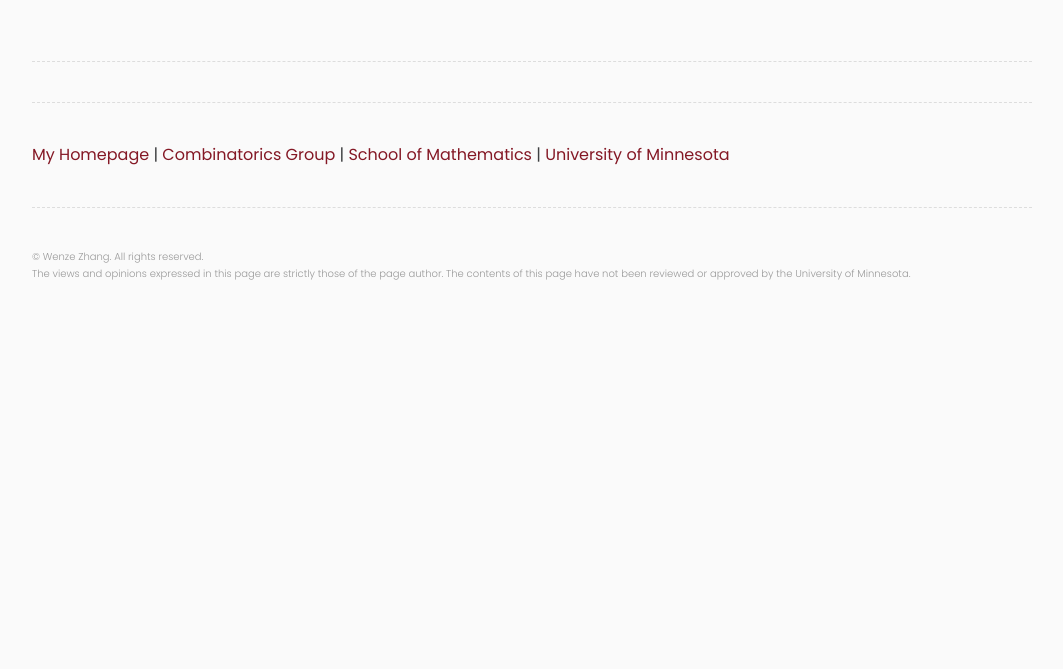
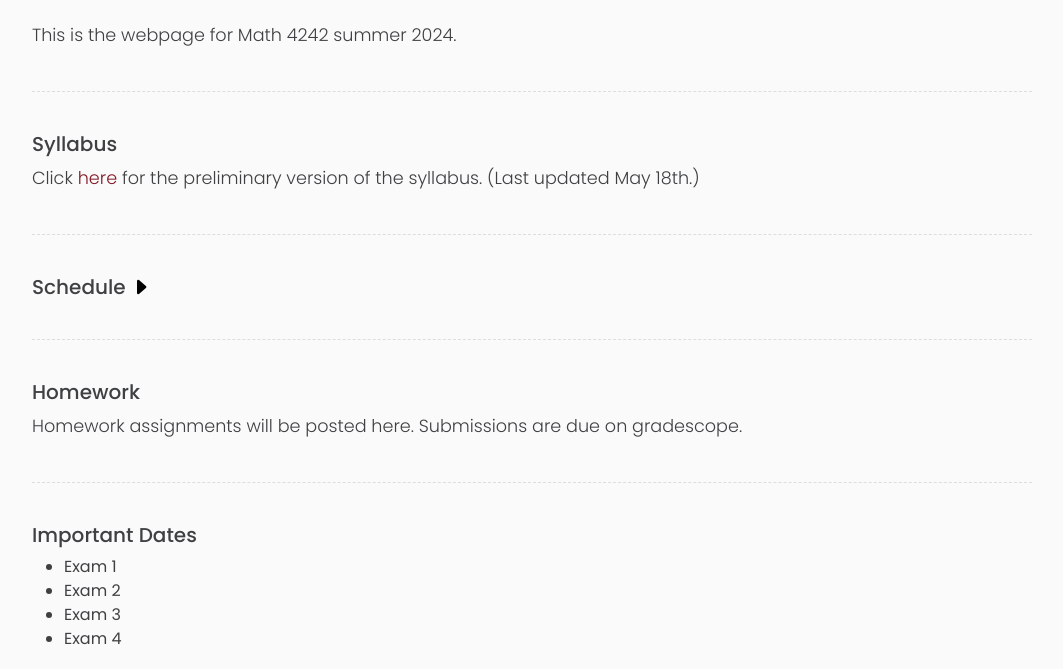
Before and after one commit to zhangsylvester/Homepage, a plain HTML site: page teaching/Math4242/index.html in a window 1280 px wide. Shown: the part 131-800 px from the top of the page, without its empty margins (108-1171 px from the left). Drawn offline with nearby package versions, Linux system fonts and the light colour scheme; some packages are replaced by stand-ins of ours; some icons are missing.

Commit message:
4242 update

```diff
--- a/teaching/Math4242/index.html
+++ b/teaching/Math4242/index.html
@@ -50,10 +50,37 @@
                 </div>
             </div>
             <br>
-            <!--<div class="line"></div>-->
+            <p>This is the webpage for Math 4242 summer 2024.</p>
 
 
             <div class="line"></div>
+            <h5>Syllabus</h5>
+            <p>Click <a href="Math4242Syllabus(summer24).pdf">here</a> for the preliminary version of the syllabus. (Last updated May 18th.) </p>
+
+            <div class="line"></div>
+            <h5 ><a class="abs-btn" role="button" data-bs-toggle="collapse" data-bs-target="#summer24schedule" aria-expanded="false" aria-controls="summer24schedule">Schedule <i class="bi bi-caret-right-fill"></i></a></h5>
+            <div class="collapse" id="summer24schedule">
+                <div class="card">
+                    <div class="card-body">
+                        <ul>
+                            <li>TBD</li>
+                        </ul>
+                    </div>
+                </div>
+            </div>
+
+            <div class="line"></div>
+            <h5>Homework</h5>
+            <p>Homework assignments will be posted here. Submissions are due on gradescope.</p>
+
+            <div class="line"></div>
+            <h5>Important Dates</h5>
+            <ul>
+                <li>Exam 1</li>
+                <li>Exam 2</li>
+                <li>Exam 3</li>
+                <li>Exam 4</li>
+            </ul>
 
 
 
```
